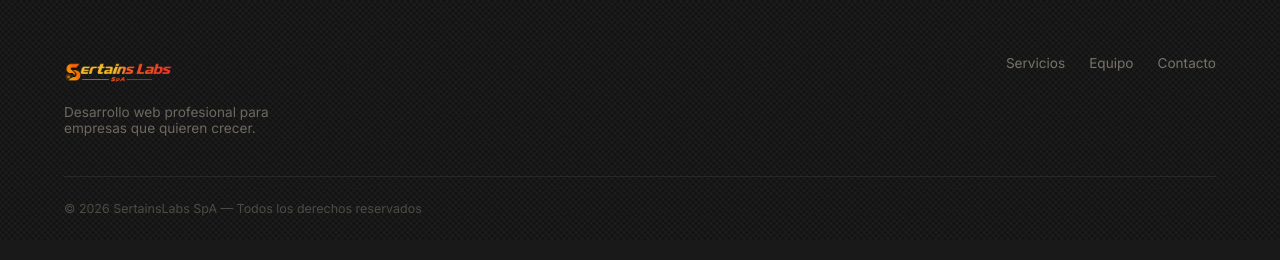
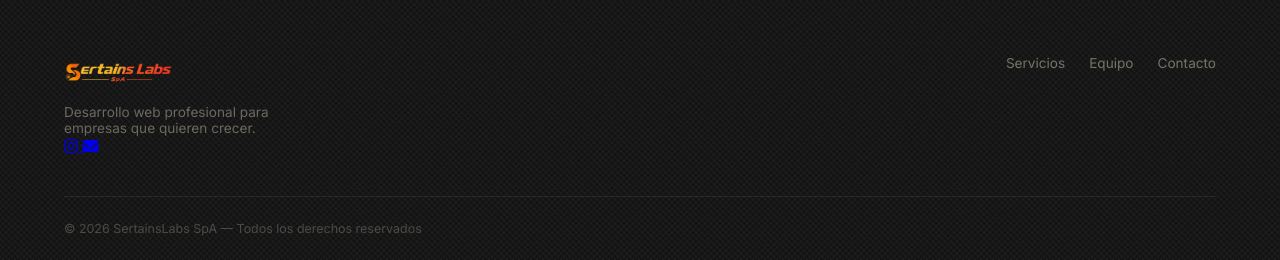
Before and after one commit to Eduardo3090/SertainsLabs-pageweb, a Flask app: page /equipo in a window 1280 px wide. Shown: the part 1809-2069 px from the top of the page. Before the commit the page ends 2025 px from the top, so only its background shows below. Run offline with Flask 3, Linux system fonts and the light colour scheme.

Commit message:
Update base.html

```diff
--- a/templates/base.html
+++ b/templates/base.html
@@ -46,6 +46,15 @@
         <div class="footer-brand">
             <img src="{{ url_for('static', filename='img/logo-sertains-labs.png') }}" alt="SertainsLabs" style="height:36px;">
             <p>Desarrollo web profesional para empresas que quieren crecer.</p>
+            <!-- REDES SOCIALES EN FOOTER - AGREGAR AQUÍ -->
+            <div class="footer-social">
+                <a href="https://www.instagram.com/sertainslabs/" target="_blank" rel="noopener noreferrer" aria-label="Instagram">
+                    <i class="fab fa-instagram"></i>
+                </a>
+                <a href="mailto:contacto@sertainslabs.cl" aria-label="Correo electrónico">
+                    <i class="fas fa-envelope"></i>
+                </a>
+            </div>
         </div>
         <div class="footer-links">
             <a href="/servicios">Servicios</a>
```
